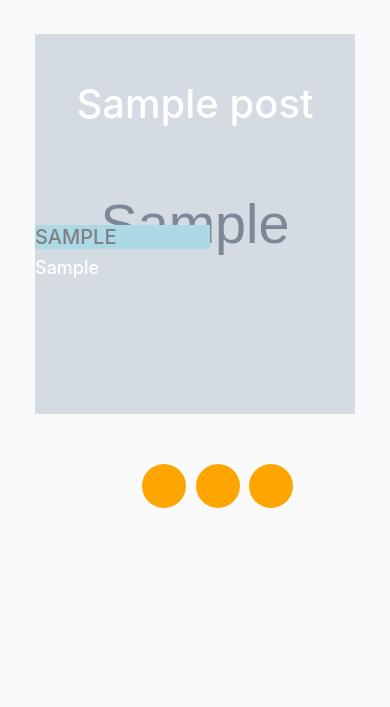
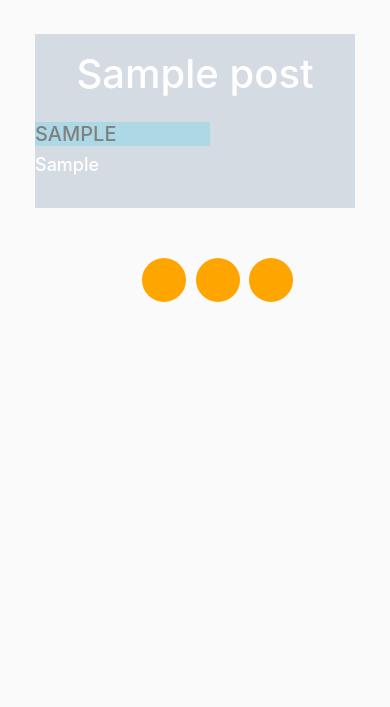
Before and after one commit to pwilson802/snackbar-parking, a Django app: page / in a window 390 px wide. Shown: the part 56-763 px from the top of the page. After the commit the page ends 358 px from the top, so only its background shows below. Run offline with Django 3.2, Linux system fonts and the light colour scheme; tables that the repository leaves empty hold one stand-in row (values such as "Sample post"); grey boxes marked "Sample" are stand-in pictures; some libraries are stand-ins or nearby versions; some web fonts are replaced.

Commit message:
changing the background image size for mobile

```diff
--- a/blog/templates/blog/home.html
+++ b/blog/templates/blog/home.html
@@ -3,9 +3,13 @@
     {% for post in posts %}
     {% if forloop.first %}
     .newest-post-entry {
-    background: url({{ post.imagesmall.url }}) no-repeat center center fixed;
-    background-size: 100% 100%;
-    height: 380px;
+    background: url({{ post.imagesmall.url }}) no-repeat center top fixed;
+    background-size: cover;
+    -moz-background-size: cover;
+    -webkit-background-size: cover;
+    -o-background-size: cover;
+    width: 100%;
+    overflow: hidden;
     }
 
 
```
